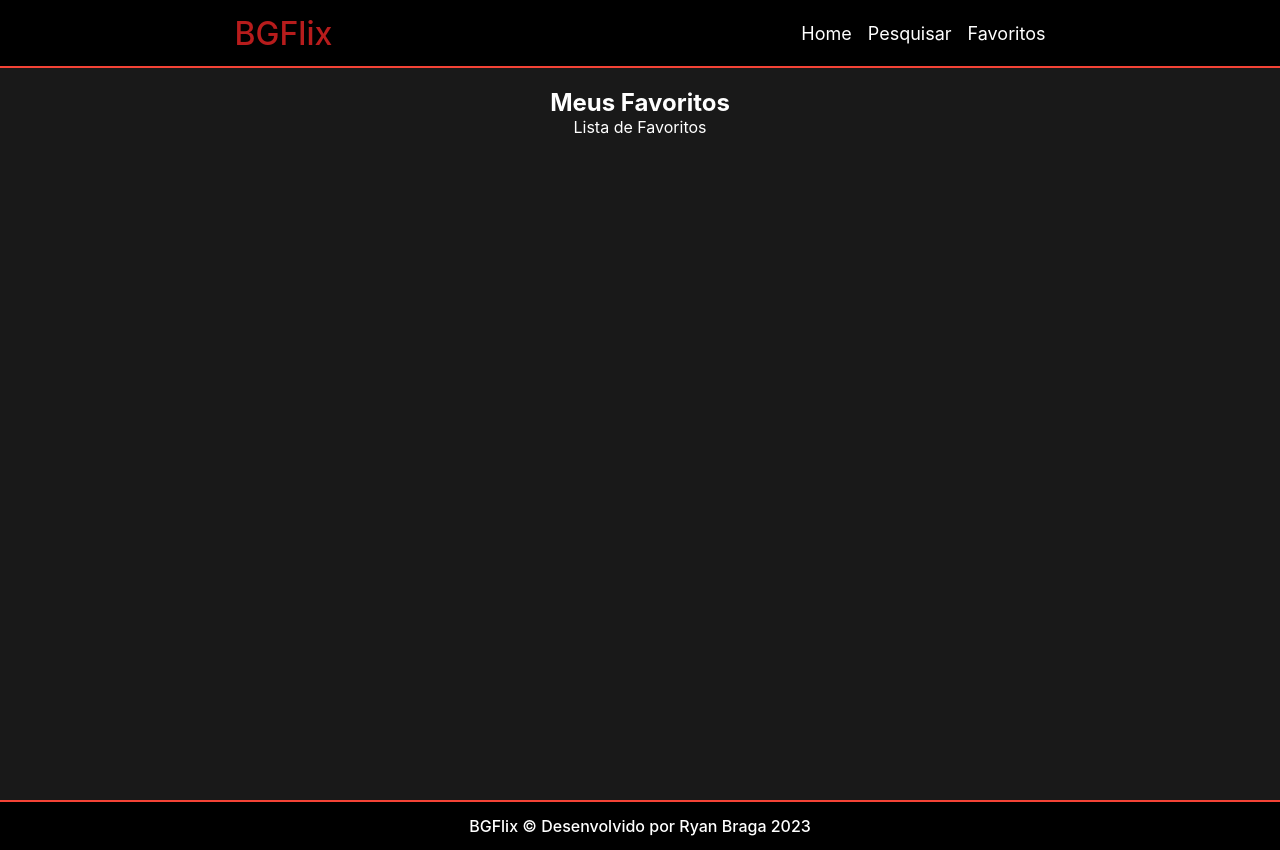
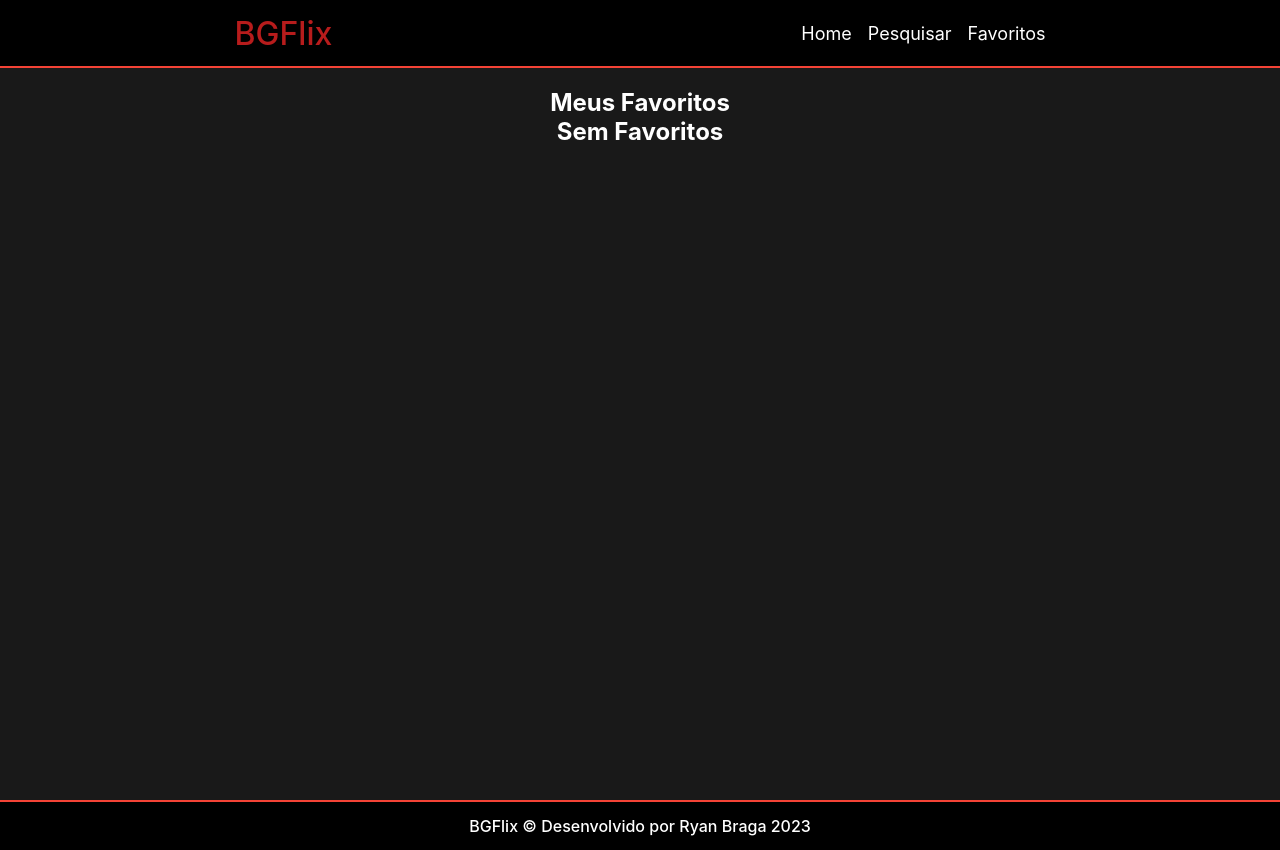
Before and after one commit to RyanBragaa/apps-movies, a React (Create React App) app: page /favorites in a window 1280 px wide. Built offline with nearby package versions, Linux system fonts and the light colour scheme.

Commit message:
atualizações

```diff
--- a/src/components/Card/index.js
+++ b/src/components/Card/index.js
@@ -1,9 +1,15 @@
 import { Link } from "react-router-dom";
+import { useFavoriteContext } from "../../contexts/Favorites";
 import styles from "./Card.module.css";
-import iconFavorite from "./favorite.png";
-import iconUnFavorite from "./unfavorite.png";
+import iconFavorite from "./favorite.png"; /* branco */
+import iconUnfavorite from "./unfavorite.png"; /* vermelho */
 
 function Card({ id }) {
+
+    const { favorite, addFavorite } = useFavoriteContext()
+    const isFavorite = favorite.some((fav) => fav.id === id)
+    const icone = !isFavorite ? iconFavorite : iconUnfavorite
+
     return(
         <section className={styles.card}>
             <Link to={`/watch/${id}`} >
@@ -11,7 +17,11 @@ function Card({ id }) {
                 alt="Capa" className={styles.capa} />
             </Link>
             <figure className={styles.icon}>
-                <img src={iconFavorite} alt="Ícone" />
+                <img
+                    src={icone}
+                    alt="Ícone"
+                    onClick={() => addFavorite({id})}
+                />
             </figure>
         </section>
     );
--- a/src/components/SearchVideoList/index.js
+++ b/src/components/SearchVideoList/index.js
@@ -9,7 +9,7 @@ function filterVideos(videos, searchText) {
 
 function SearchVideoList({ videos }) {
 
-    const [ searchText, setSearchText ] = useState('Geografia')
+    const [ searchText, setSearchText ] = useState('')
     const foundVideos = filterVideos(videos, searchText)
 
     return (
--- /dev/null
+++ b/src/contexts/Favorites.js
@@ -0,0 +1,45 @@
+import { createContext, useContext, useState } from "react";
+
+export const FavoritesContext = createContext()
+FavoritesContext.displayName = "MyFavorites"
+
+export default function FavoritesProvider({ children }) {
+    const [ favorite, setFavorite ] = useState([])
+
+    return (
+        <FavoritesContext.Provider
+            value={{ favorite, setFavorite }}
+        >
+            { children }
+        </FavoritesContext.Provider>
+    );
+}
+
+// Hook personalizado
+export function useFavoriteContext() {
+    const { favorite, setFavorite } = useContext(FavoritesContext)
+
+    function addFavorite(newFavorite) {
+
+        // verifica se o item favorito é repetido
+        const repeatedFavorite = favorite.some((item) => item.id === newFavorite.id)
+
+        // nova lista recebe lista anterior
+        let newList = [...favorite]
+
+        // verifica se não tem repetido e adiciona o item na lista de favoritos
+        if(!repeatedFavorite) {
+            newList.push(newFavorite)
+            return setFavorite(newList)
+        }
+
+        // se for repetido ele vai ser tirado da lista
+        newList = favorite.filter((fav) => fav.id !== newFavorite.id )
+        return setFavorite(newList)
+    }
+
+    return {
+        favorite,
+        addFavorite
+    }
+}
--- a/src/pages/Favotires/index.js
+++ b/src/pages/Favotires/index.js
@@ -1,16 +1,21 @@
 import Header from "../../components/Header";
 import Container from "../../components/Container";
 import Footer from "../../components/Footer";
+import VideoList from "../../components/VideoList";
 import styles from "./Favorites.module.css";
+import { useFavoriteContext } from "../../contexts/Favorites";
 
 function Favorites() {
+
+    const { favorite } = useFavoriteContext()
+
     return (
         <>
             <Header />
             <Container>
                 <section className={styles.favorites}>
                     <h2>Meus Favoritos</h2>
-                    Lista de Favoritos
+                    { <VideoList videos={favorite} emptyHeading="Sem Favoritos" /> }
                 </section>
             </Container>
             <Footer />
--- a/src/routes.js
+++ b/src/routes.js
@@ -1,4 +1,5 @@
 import { BrowserRouter, Route, Routes } from "react-router-dom";
+import FavoritesProvider from "./contexts/Favorites";
 import Favorites from "./pages/Favotires";
 import Home from "./pages/Home";
 import PageNotFound from "./pages/PageNotFound";
@@ -8,13 +9,15 @@ import Watch from "./pages/Watch";
 function AppRoutes() {
     return (
         <BrowserRouter>
-            <Routes>
-                <Route  path="/" element={ <Home /> } ></Route>
-                <Route  path="/watch/:id" element={ <Watch /> } ></Route>
-                <Route  path="/search" element={ <Search /> } ></Route>
-                <Route  path="/favorites" element={ <Favorites /> } ></Route>
-                <Route  path="*" element={ <PageNotFound /> } ></Route>
-            </Routes>
+            <FavoritesProvider>
+                <Routes>
+                    <Route path="/" element={<Home />} ></Route>
+                    <Route path="/watch/:id" element={<Watch />} ></Route>
+                    <Route path="/search" element={<Search />} ></Route>
+                    <Route path="/favorites" element={<Favorites />} ></Route>
+                    <Route path="*" element={<PageNotFound />} ></Route>
+                </Routes>
+            </FavoritesProvider>
         </BrowserRouter>
     );
 }
```
